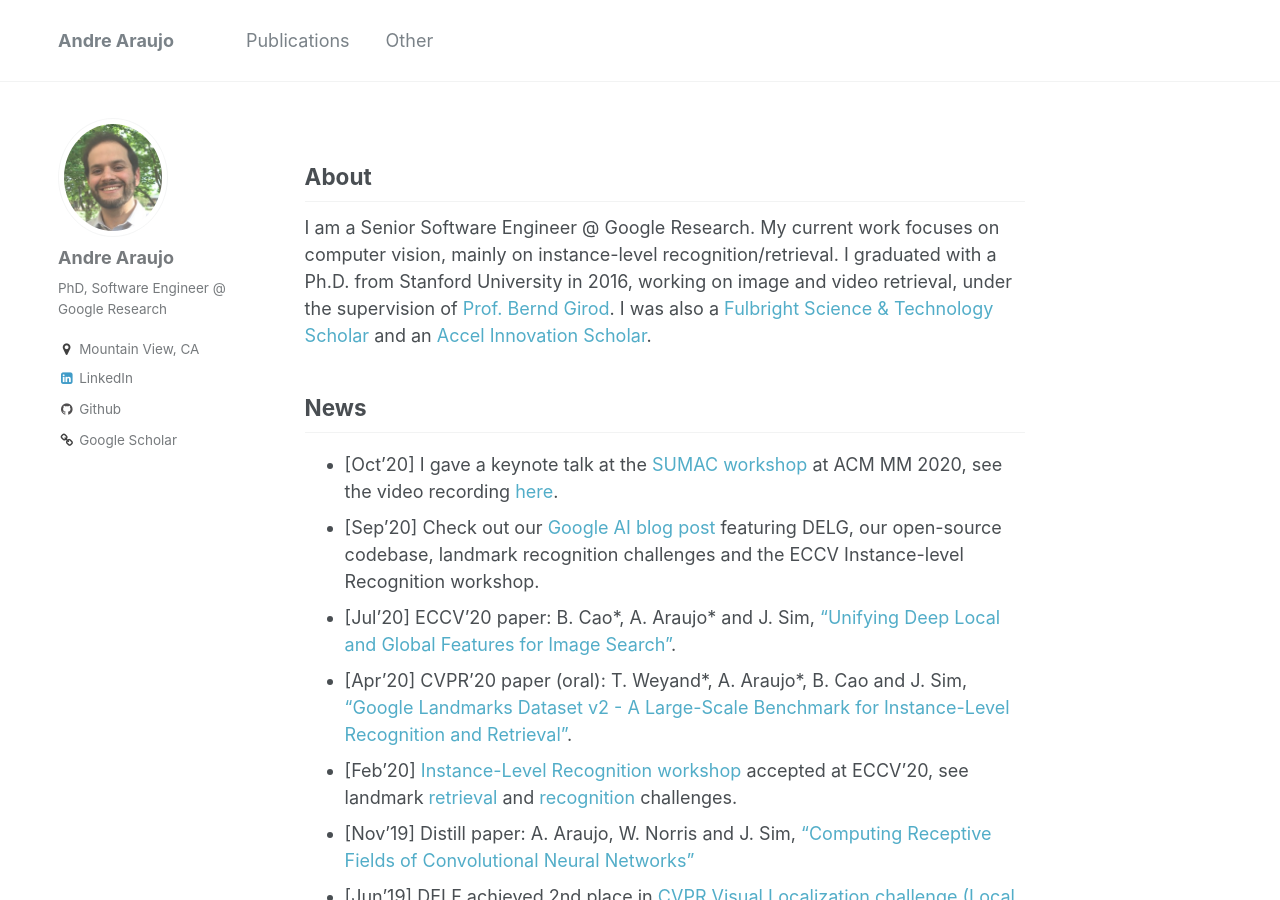
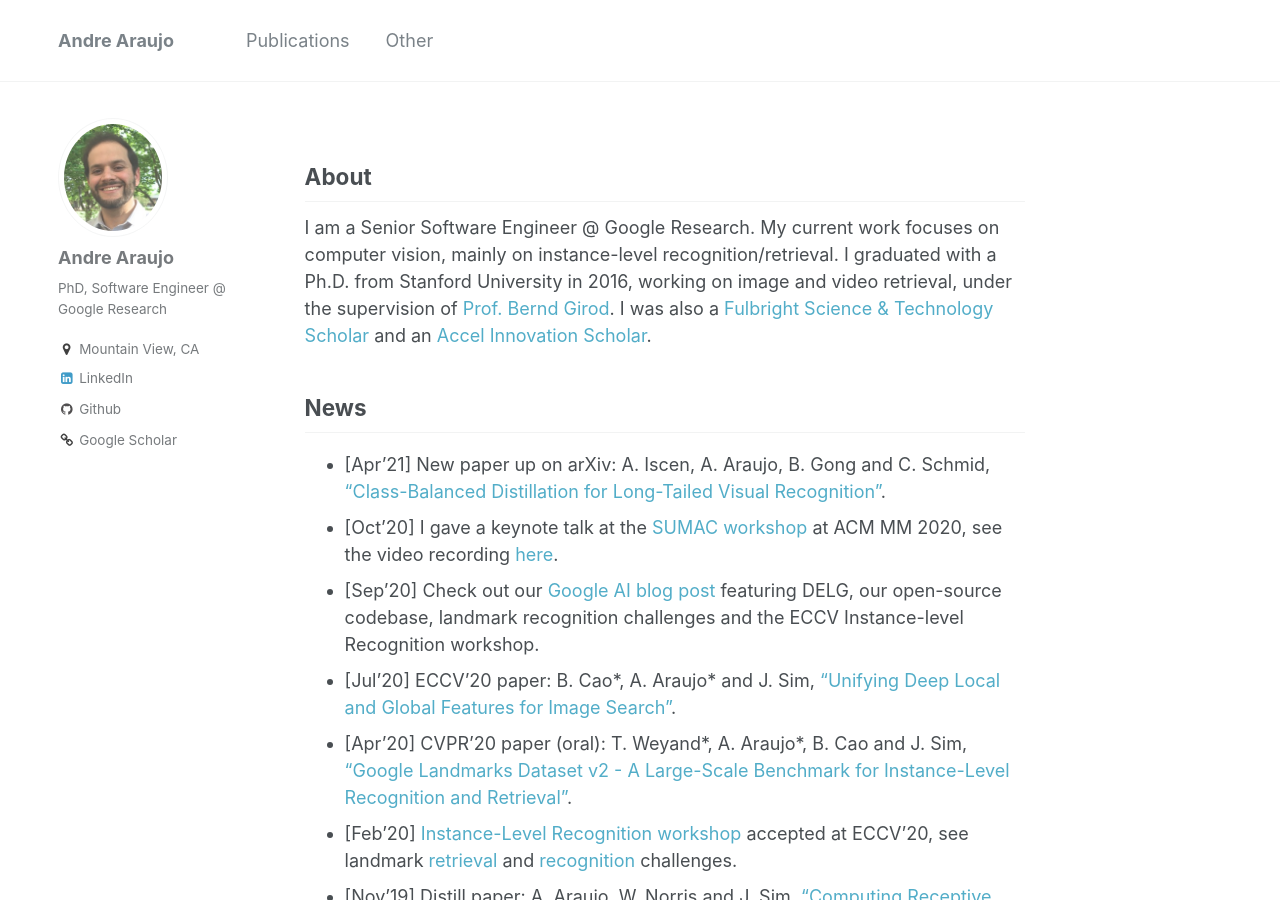
Before and after one commit to andrefaraujo/andrefaraujo.github.io, a Jekyll site: the page built from _pages/about.md, in a window 1280 px wide and 900 px high. Built offline with Jekyll 4.4.1, drawn with Linux system fonts in a browser that asks for light colours.

Commit message:
Adding CBD paper

```diff
--- a/_pages/about.md
+++ b/_pages/about.md
@@ -18,6 +18,7 @@ I was also a [Fulbright Science & Technology Scholar](http://fulbrightscienceand
 
 ## News
 
+* [Apr'21] New paper up on arXiv: A. Iscen, A. Araujo, B. Gong and C. Schmid, ["Class-Balanced Distillation for Long-Tailed Visual Recognition"](https://arxiv.org/abs/2104.05279).
 * [Oct'20] I gave a keynote talk at the [SUMAC workshop](https://sumac2020.ec-lyon.fr/) at ACM MM 2020, see the video recording [here](https://www.youtube.com/watch?v=9OLUCnbK9Ms).
 * [Sep'20] Check out our [Google AI blog post](https://ai.googleblog.com/2020/09/advancing-instance-level-recognition.html) featuring DELG, our open-source codebase, landmark recognition challenges and the ECCV Instance-level Recognition workshop.
 * [Jul'20] ECCV'20 paper: B. Cao\*, A. Araujo\* and J. Sim, ["Unifying Deep Local and Global Features for Image Search"](https://arxiv.org/abs/2001.05027).
```
Also changed, not shown: _publications/2021-04-12-cbd.md (added, +9 -0 lines).
